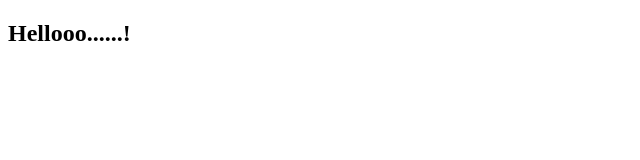
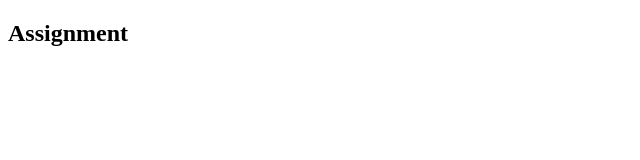
Before and after one commit to Rakhilpr96/Rakhilpr96.github.io, a plain HTML site: page assignment/index.html in a window 1280 px wide. Shown: the full height of the page, 0-640 px from the left. Drawn offline with Linux system fonts and the light colour scheme.

Commit message:
my first page

```diff
--- a/assignment/index.html
+++ b/assignment/index.html
@@ -4,6 +4,6 @@
 	<title>Site</title>
 </head>
 <body>
-	<h2>Hellooo......!</h2>
+	<h2>Assignment</h2>
 </body>
 </html>
```
